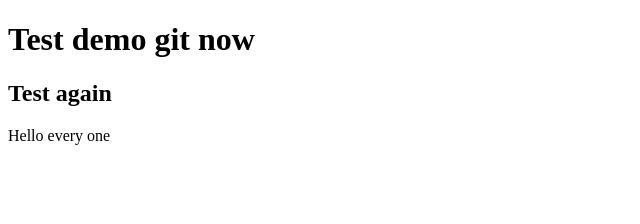
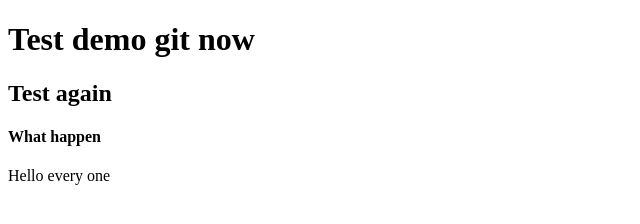
Before and after one commit to ctv261/git-demo-jan, a plain HTML site: page index.html in a window 1280 px wide. Shown: the whole page, without its empty margins (0-640 px from the left). Drawn offline with Linux system fonts and the light colour scheme.

Commit message:
send affter edit

```diff
--- a/index.html
+++ b/index.html
@@ -4,6 +4,7 @@
     <body>
         <h1>Test demo git now</h1>
         <h2>Test again</h2>
+        <h4>What happen</h4>
         <div>Hello every one</div>
     </body>
 </html>
```
